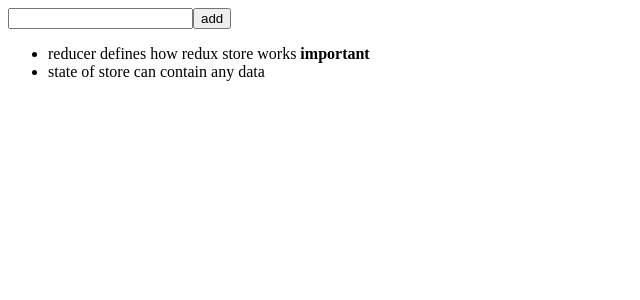
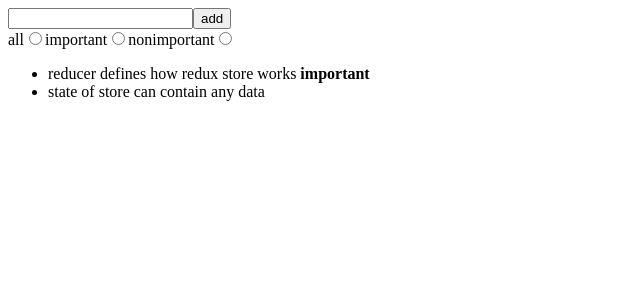
Before and after one commit to calslips/redux-notes, a React (Create React App) app: page / in a window 1280 px wide. Shown: the top 300 px of the page, without its empty margins (0-640 px from the left). Built offline with nearby package versions, Linux system fonts and the light colour scheme.

Commit message:
6-2 add filter functionality/component, filterReducer & combineReducers

```diff
--- a/src/App.js
+++ b/src/App.js
@@ -1,11 +1,13 @@
 import React from 'react';
 import NewNote from './components/NewNote';
 import Notes from './components/Notes';
+import VisibilityFilter from './components/VisibilityFilter';
 
 const App = () => {
   return (
     <div>
       <NewNote />
+      <VisibilityFilter />
       <Notes />
     </div>
   );
--- a/src/components/Notes.js
+++ b/src/components/Notes.js
@@ -13,7 +13,14 @@
 
 const Notes = () => {
   const dispatch = useDispatch();
-  const notes = useSelector((state) => state);
+  const notes = useSelector(({ filter, notes }) => {
+    if (filter === 'ALL') {
+      return notes;
+    }
+    return filter === 'IMPORTANT'
+      ? notes.filter((note) => note.important)
+      : notes.filter((note) => !note.important);
+  });
 
   return (
     <ul>
--- /dev/null
+++ b/src/components/VisibilityFilter.js
@@ -0,0 +1,32 @@
+import React from 'react';
+import { filterChange } from '../reducers/filterReducer';
+import { useDispatch } from 'react-redux';
+
+const VisibilityFilter = () => {
+  const dispatch = useDispatch();
+
+  return (
+    <div>
+      all
+      <input
+        type='radio'
+        name='filter'
+        onChange={() => dispatch(filterChange('ALL'))}
+      />
+      important
+      <input
+        type='radio'
+        name='filter'
+        onChange={() => dispatch(filterChange('IMPORTANT'))}
+      />
+      nonimportant
+      <input
+        type='radio'
+        name='filter'
+        onChange={() => dispatch(filterChange('NONIMPORTANT'))}
+      />
+    </div>
+  );
+};
+
+export default VisibilityFilter;
--- a/src/index.js
+++ b/src/index.js
@@ -1,11 +1,17 @@
 import React from 'react';
 import ReactDOM from 'react-dom';
-import { createStore } from 'redux';
+import { createStore, combineReducers } from 'redux';
 import { Provider } from 'react-redux';
 import App from './App';
 import noteReducer from './reducers/noteReducer';
+import filterReducer from './reducers/filterReducer';
 
-const store = createStore(noteReducer);
+const reducer = combineReducers({
+  notes: noteReducer,
+  filter: filterReducer
+});
+
+const store = createStore(reducer);
 
 ReactDOM.render(
   <Provider store={store}>
--- /dev/null
+++ b/src/reducers/filterReducer.js
@@ -0,0 +1,17 @@
+const filterReducer = (state = 'ALL', action) => {
+  switch(action.type) {
+    case 'SET_FILTER':
+      return action.filter;
+    default:
+      return state;
+  };
+};
+
+export const filterChange = (filter) => {
+  return {
+    type: 'SET_FILTER',
+    filter
+  };
+};
+
+export default filterReducer;
```
